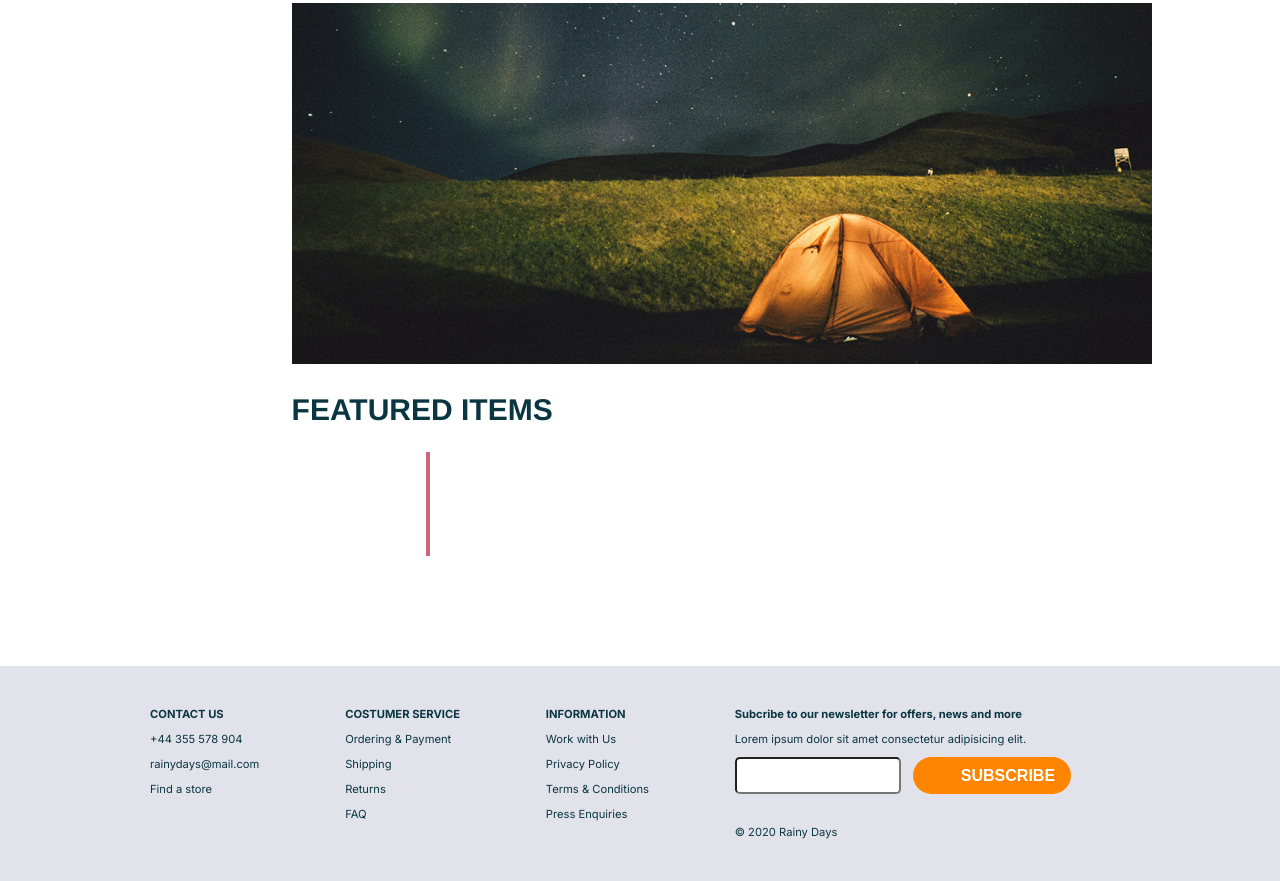
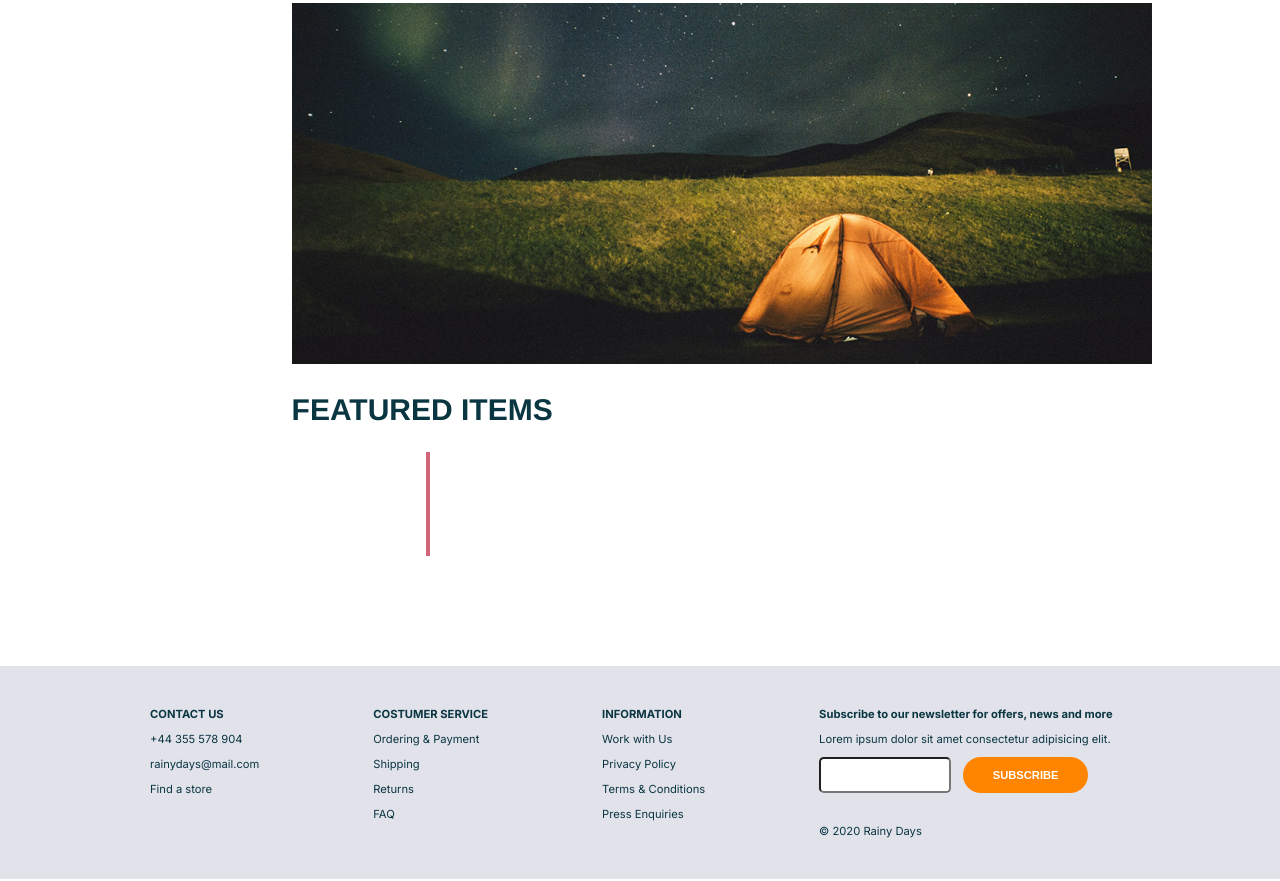
Before and after one commit to dahltina/rainy-days, a plain HTML site: page index.html in a window 1280 px wide. Shown: the part 617-1498 px from the top of the page. Drawn offline with Linux system fonts and the light colour scheme; no server answers; a web font is replaced by a local one.

Commit message:
fix subscribe btn footer

```diff
--- a/CSS/index.css
+++ b/CSS/index.css
@@ -585,6 +585,11 @@ footer p {
   font-size: 0.7rem;
 }
 
+#subscribe {
+  padding: 10px 20px;
+  font-size: 0.7rem;
+}
+
 /*/////////////////tablets////////////////////
 -------------------------------------------- */
 
--- a/index.html
+++ b/index.html
@@ -85,11 +85,11 @@
       <p>Press Enquiries</p>
     </section>
     <section class="subscribe">
-      <p><b>Subcribe to our newsletter for offers, news and more</b></p>
+      <p><b>Subscribe to our newsletter for offers, news and more</b></p>
       <p>Lorem ipsum dolor sit amet consectetur adipisicing elit.</p>
         <form action="form-success.php" method="GET">
           <input type="text" name="email" id="email" required />
-          <input id="subcribe" type="submit" value="SUBSCRIBE" />
+          <input id="subscribe" type="submit" value="SUBSCRIBE" />
           <p>&copy; 2020 Rainy Days</p>
         </form>
     </section>
```
Also changed, not shown: about.html (+1 -1 lines), contact.html (+1 -1 lines), mens.html (+1 -1 lines), product.html (+1 -1 lines), womens.html (+1 -1 lines).
